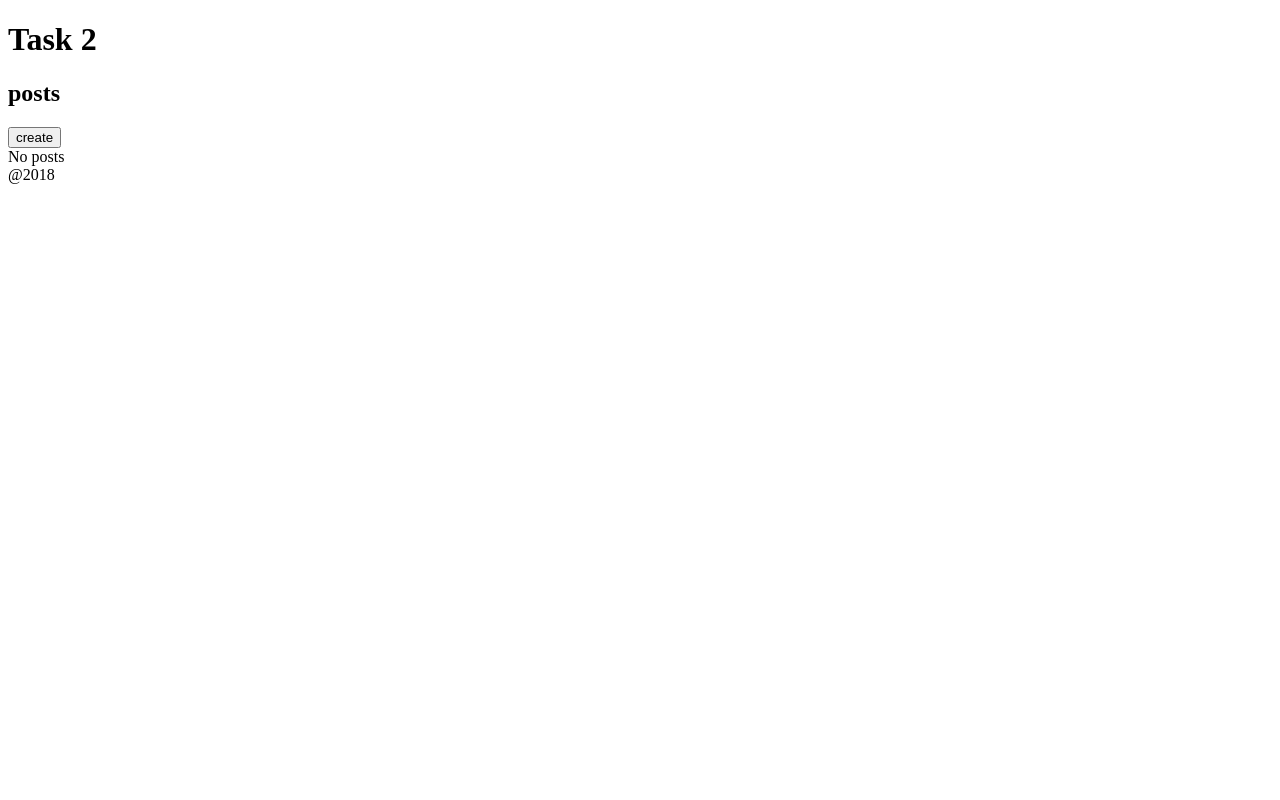
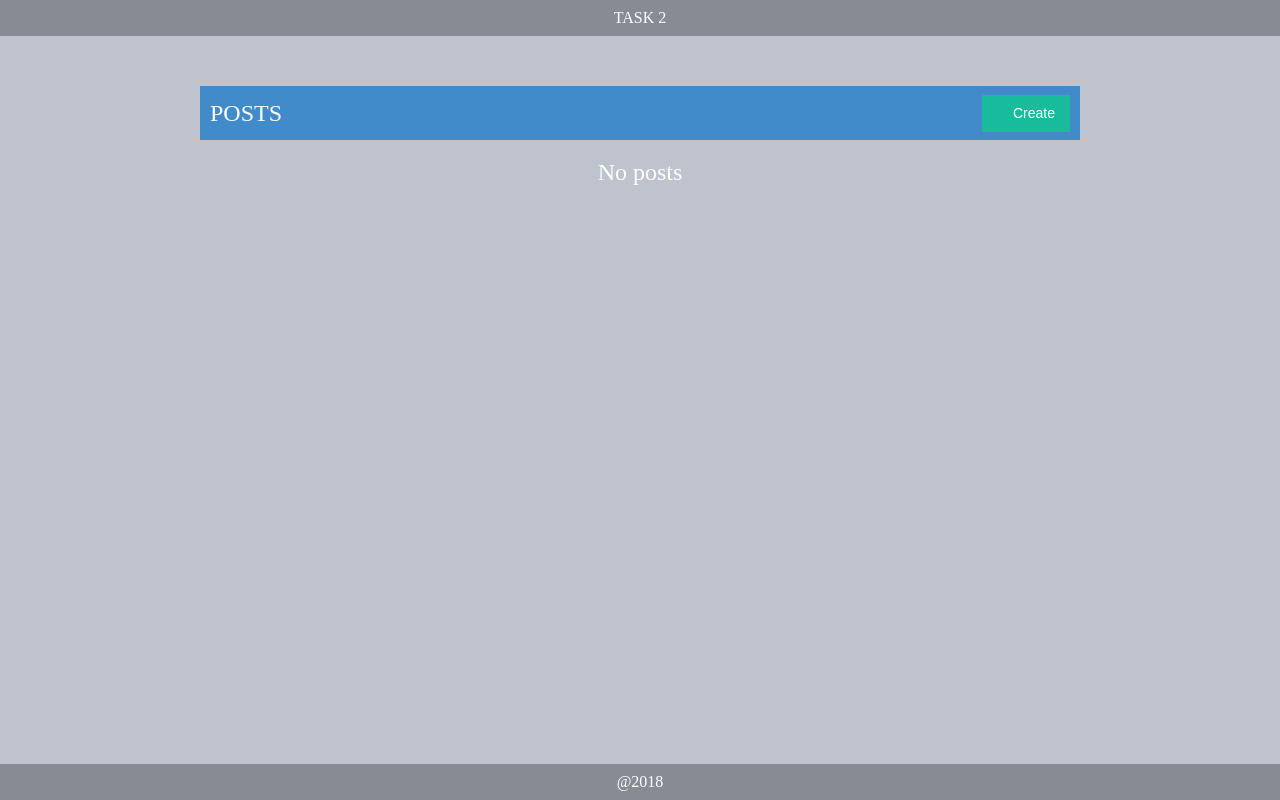
Before and after one commit to Manuila/js-cource-2018, a React (Create React App) app in the folder react_app/: page / in a window 1280 px wide. Built offline with nearby package versions, Linux system fonts and the light colour scheme; the HTML template or start-up script is replaced by a standard one.

Commit message:
Config style-loader

```diff
--- a/react_app/package.json
+++ b/react_app/package.json
@@ -18,11 +18,14 @@
     "babel-preset-env": "^1.6.1",
     "babel-preset-react": "^6.24.1",
     "css-loader": "^0.28.11",
+    "extract-text-webpack-plugin": "^4.0.0-beta.0",
     "html-webpack-plugin": "^3.2.0",
     "lodash": "^4.17.10",
+    "node-sass": "^4.9.0",
+    "sass-loader": "^7.0.1",
     "style-loader": "^0.20.3",
     "uuid": "^3.2.1",
-    "webpack": "^4.5.0",
+    "webpack": "^4.6.0",
     "webpack-cli": "^2.0.14",
     "webpack-dev-server": "^3.1.3"
   },
--- a/react_app/src/index.jsx
+++ b/react_app/src/index.jsx
@@ -3,6 +3,7 @@ import ReactDOM from 'react-dom';
 import PostsApp from './components/postsApp'
 import Header from './components/Header/header';
 import Footer from './components/Footer/footer';
+import scss from './main.scss';
 
 const App = () => (
   <div  className="page__wrapper">
--- /dev/null
+++ b/react_app/src/main.scss
@@ -0,0 +1,240 @@
+html, body, div, span, applet, object, iframe, h1, h2, h3, h4, h5, h6, p, blockquote, pre, a, abbr, acronym, address, big, cite, code, del, dfn, em, img, ins, kbd, q, s, samp, small, strike, strong, sub, sup, tt, var, b, u, i, center, dl, dt, dd, ol, ul, li, fieldset, form, label, legend, table, caption, tbody, tfoot, thead, tr, th, td, article, aside, canvas, details, embed, figure, figcaption, footer, header, hgroup, menu, nav, output, ruby, section, summary, time, mark, audio, video {
+  margin: 0;
+  padding: 0;
+  border: 0;
+  font-size: 100%;
+  font: inherit;
+  vertical-align: baseline;
+}
+
+/* HTML5 display-role reset for older browsers */
+article, aside, details, figcaption, figure, footer, header, hgroup, menu, nav, section {
+  display: block;
+}
+
+body {
+  line-height: 1;
+}
+
+ol, ul {
+  list-style: none;
+}
+
+blockquote, q {
+  quotes: none;
+}
+
+blockquote:before, blockquote:after {
+  content: "";
+  content: none;
+}
+
+q:before, q:after {
+  content: "";
+  content: none;
+}
+
+table {
+  border-collapse: collapse;
+  border-spacing: 0;
+}
+
+.page {
+  font: 12px "Roboto Condensed", sans-serif;
+  color: #000;
+  background: #fff;
+  display: flex;
+}
+.page__wrapper {
+  min-height: 100vh;
+  width: 100%;
+  display: flex;
+  flex-direction: column;
+}
+.page__body {
+  flex: 1 0 auto;
+  padding: 50px 0px;
+  background-color: #bfc3ce;
+}
+.page__header, .page__footer {
+  flex-shrink: 0;
+  color: #fff;
+  font-size: 16px;
+}
+.page__header {
+  background-color: #878b94;
+}
+.page__footer {
+  text-align: center;
+  padding: 10px 0px;
+  background-color: #878b94;
+}
+
+.todo-component__wrapper {
+  padding: 0px 200px;
+}
+
+.page__title,
+.todo-component__header-title {
+  text-transform: uppercase;
+  text-align: center;
+  padding: 10px 0px;
+}
+
+.todo-component__header {
+  display: flex;
+  flex-wrap: wrap;
+  justify-content: space-between;
+  align-items: center;
+  padding: 5px 10px;
+  font-size: 24px;
+  background: #418bca;
+  color: #fff;
+}
+.todo-component__header-title {
+  padding: 10px 0px;
+}
+
+.todo-component__posts {
+  padding: 10px 0px;
+  background-color: #fff;
+}
+
+.table-posts {
+  width: 100%;
+}
+.table-posts__cell-head {
+  font-weight: 600;
+  border-bottom: 2px solid #dddddd;
+  text-align: left;
+}
+.table-posts__cell {
+  padding: 5px 10px;
+  overflow: auto;
+  max-width: 200px;
+  /* height: 70px; */
+  vertical-align: middle;
+}
+
+.table-posts__cell:last-child {
+  text-align: center;
+}
+.table-posts-body {
+  border-bottom: 1px solid #dddddd;
+}
+
+.table__row-body {
+  font-size: 14px;
+}
+.table__row-body:nth-child(odd) {
+  background: #f2f2f2;
+}
+.table__row-body:nth-child(even) .table-posts__cell-body > .btn:hover:hover {
+  background-color: #f2f2f2;
+}
+
+.btn {
+  border: none;
+  border-radius: 0px;
+  color: #fff;
+  padding: 10px 15px;
+  font-size: 14px;
+  text-transform: capitalize;
+  cursor: pointer;
+  transition: color 0.4s, background-color 0.4s;
+}
+
+.btn_add {
+  background-color: #18bc9c;
+}
+.btn_add::before {
+  font-family: "Font Awesome 5 Free";
+  font-weight: 400;
+  content: "\f0fe";
+  padding-right: 5px;
+}
+.btn_add:hover {
+  background-color: #fff;
+  color: #18bc9c;
+}
+
+.btn_edit {
+  background-color: #208fed;
+}
+.btn_edit::before {
+  font-family: "Font Awesome 5 Free";
+  font-weight: 400;
+  content: "\f044";
+  padding-right: 5px;
+}
+.btn_edit:hover {
+  background-color: #fff;
+  color: #208fed;
+}
+
+.btn_del {
+  background-color: #e74c3c;
+  margin-right: 5px;
+}
+.btn_del::before {
+  font-family: "Font Awesome 5 Free";
+  font-weight: 400;
+  content: "\f2ed";
+  padding-right: 5px;
+}
+.btn_del:hover {
+  background-color: #fff;
+  color: #e74c3c;
+}
+
+.btn_cancel {
+  background-color: #d8534e;
+}
+
+.btn_cancel:hover {
+  background-color: #fff;
+  color: #d8534e;
+}
+
+.btn_save {
+  background-color: #5db85b;
+  margin-right: 5px;
+}
+
+.btn_save:hover {
+  background-color: #fff;
+  color: #5db85b;
+}
+.form-add{
+  display: flex;
+  flex-wrap: wrap;
+  justify-content: space-between;
+  align-items: center;
+  flex-direction: column;
+}
+.form-add__cell{
+  padding: 5px 10px;
+}
+.form-add__cell > input{
+  width: 200px;
+}
+.form-add__cell > textarea{
+  width: 200px;
+}
+
+
+.no-posts{
+  text-align: center;
+  padding: 20px;
+  font-size: 24px;
+  color: #fff;
+}
+.fa-thumbs-up-active{
+  cursor: pointer;
+  color: #5db85b;
+}
+@media (max-width: 860px) {
+  .todo-component__wrapper {
+    padding: 0px 10px;
+  }
+}
--- a/react_app/webpack.config.js
+++ b/react_app/webpack.config.js
@@ -1,5 +1,6 @@
 const path = require('path');
-var HtmlWebpackPlugin = require('html-webpack-plugin');
+const HtmlWebpackPlugin = require('html-webpack-plugin');
+const ExtractTextPlugin = require("extract-text-webpack-plugin");
 
 module.exports = {
     devtool : 'none',
@@ -20,8 +21,12 @@ module.exports = {
                 loader: "babel-loader"
             },
             {
-                test: /\.css$/,
-                use: [ 'style-loader', 'css-loader' ]
+                test: /\.scss$/,
+                use: ExtractTextPlugin.extract({
+                fallback: "style-loader",
+                use: ["css-loader", "sass-loader"]
+        })
+
             }
         ]
     },
@@ -33,6 +38,7 @@ module.exports = {
         new HtmlWebpackPlugin({
         template: './dist/index.html',
         inject: "body"
-        })
+        }),
+        new ExtractTextPlugin("styles.css")
     ]
 };
```
Also changed, not shown: 3 other files (tests, documents, lock files or other folders).
